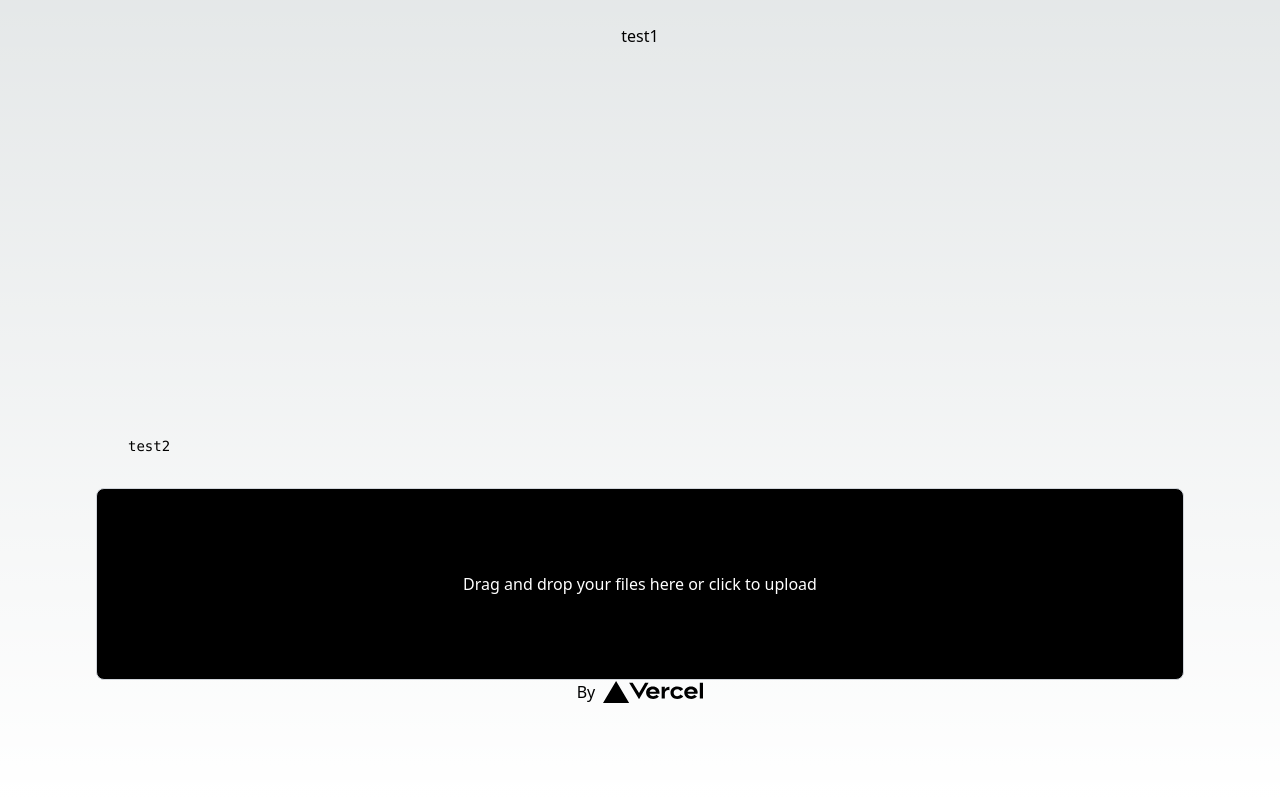
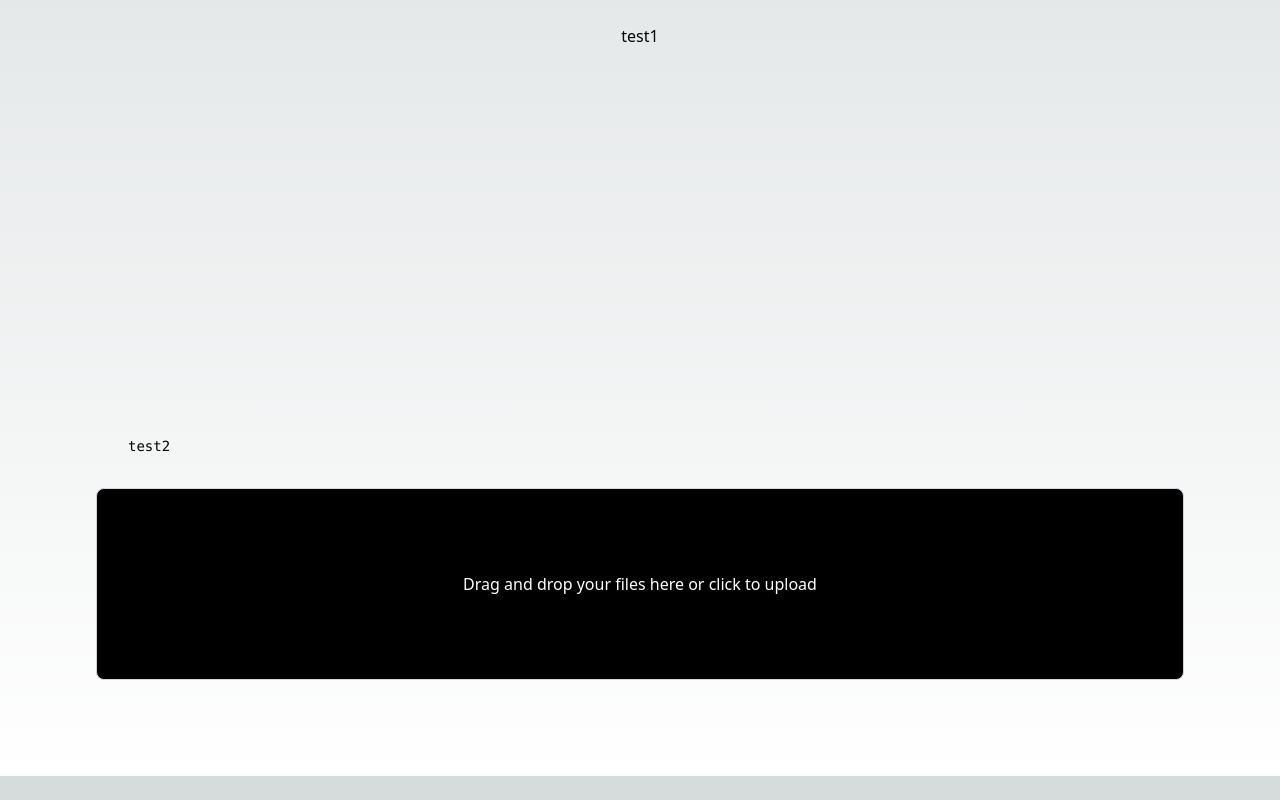
Before and after one commit to amahjoor/Bitcamp2024, a Next.js app: page / in a window 1280 px wide. Shown: the part 460-1260 px from the top of the page. After the commit the page ends 1236 px from the top, so only its background shows below. Built offline with nearby package versions, Linux system fonts and the light colour scheme.

Commit message:
Removed Vercel logo and fixed dropbox bug

```diff
--- a/pages/home.tsx
+++ b/pages/home.tsx
@@ -1,10 +1,10 @@
-import React, { ChangeEvent, useState } from 'react';
-import Image from 'next/image';
+import React, { ChangeEvent, useState, useRef } from 'react';
 import "../app/globals.css";
 
 const Home = () => {
   // State for uploaded image
   const [image, setImage] = useState<string | null>(null);
+  const inputRef = useRef<HTMLInputElement>(null);
 
   // Function to handle file drop
   const handleDrop = (e: React.DragEvent<HTMLDivElement>) => {
@@ -37,6 +37,17 @@ const Home = () => {
     reader.readAsDataURL(file);
   };
 
+  // Function to handle file input click
+  const handleFileInputClick = () => {
+    inputRef.current?.click();
+  };
+
+  // Function to handle file input change
+  const handleFileInputChange = (e: ChangeEvent<HTMLInputElement>) => {
+    const file = e.target.files![0];
+    handleImageUpload(file);
+  };
+
   return (
     <main className="flex min-h-screen flex-col items-center justify-center p-24">
       <h2 className="flex min-h-screen flex-col items-center justify-center p-24">test1</h2>
@@ -49,8 +60,14 @@ const Home = () => {
         className="h-48 w-full flex items-center justify-center border border-gray-300 rounded-lg mt-8 bg-black text-white"
         onDrop={handleDrop}
         onDragOver={handleDragOver}
+        onClick={handleFileInputClick} // Add onClick event handler
       >
-        <input type="file" onChange={(e) => handleImageUpload(e.target.files![0])} className="hidden" />
+        <input
+          ref={inputRef}
+          type="file"
+          onChange={handleFileInputChange}
+          className="hidden"
+        />
         <label htmlFor="fileInput">Drag and drop your files here or click to upload</label>
       </div>
 
@@ -69,15 +86,6 @@ const Home = () => {
           target="_blank"
           rel="noopener noreferrer"
         >
-          By{' '}
-          <Image
-            src="/vercel.svg"
-            alt="Vercel Logo"
-            className="dark:invert"
-            width={100}
-            height={24}
-            priority
-          />
         </a>
       </div>
     </main>
```
